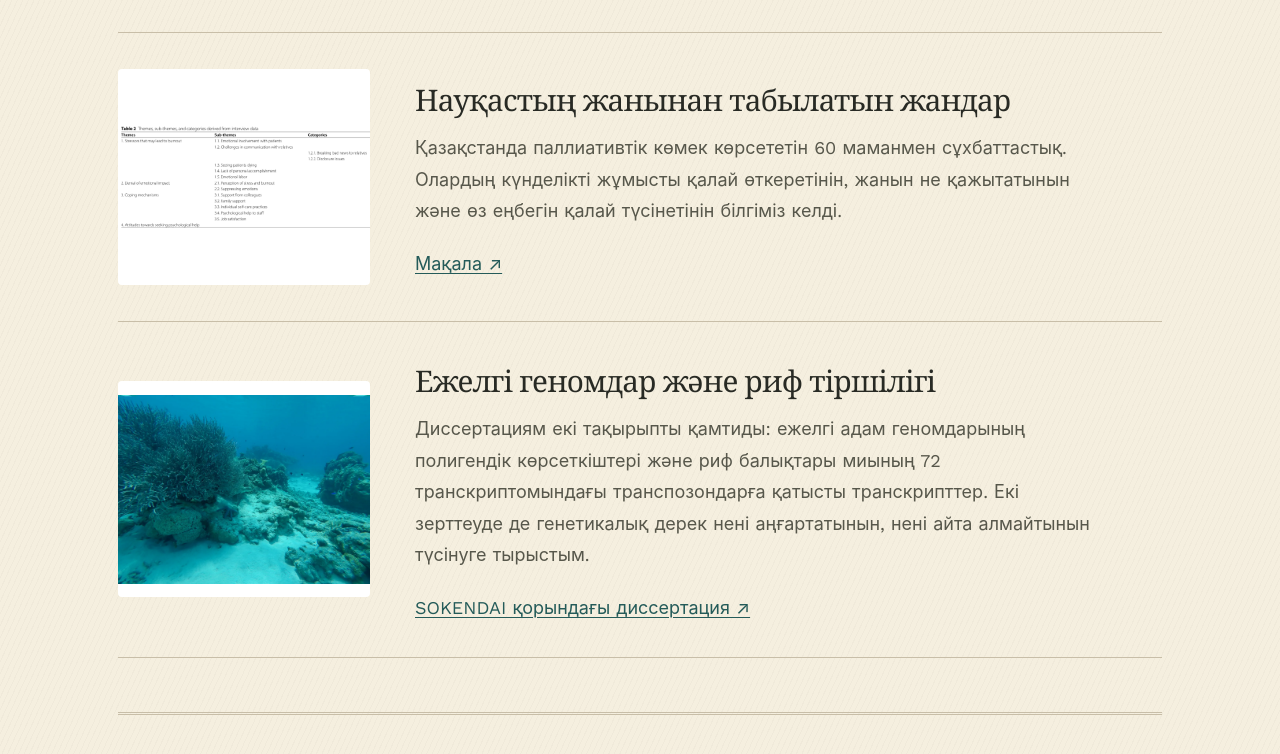
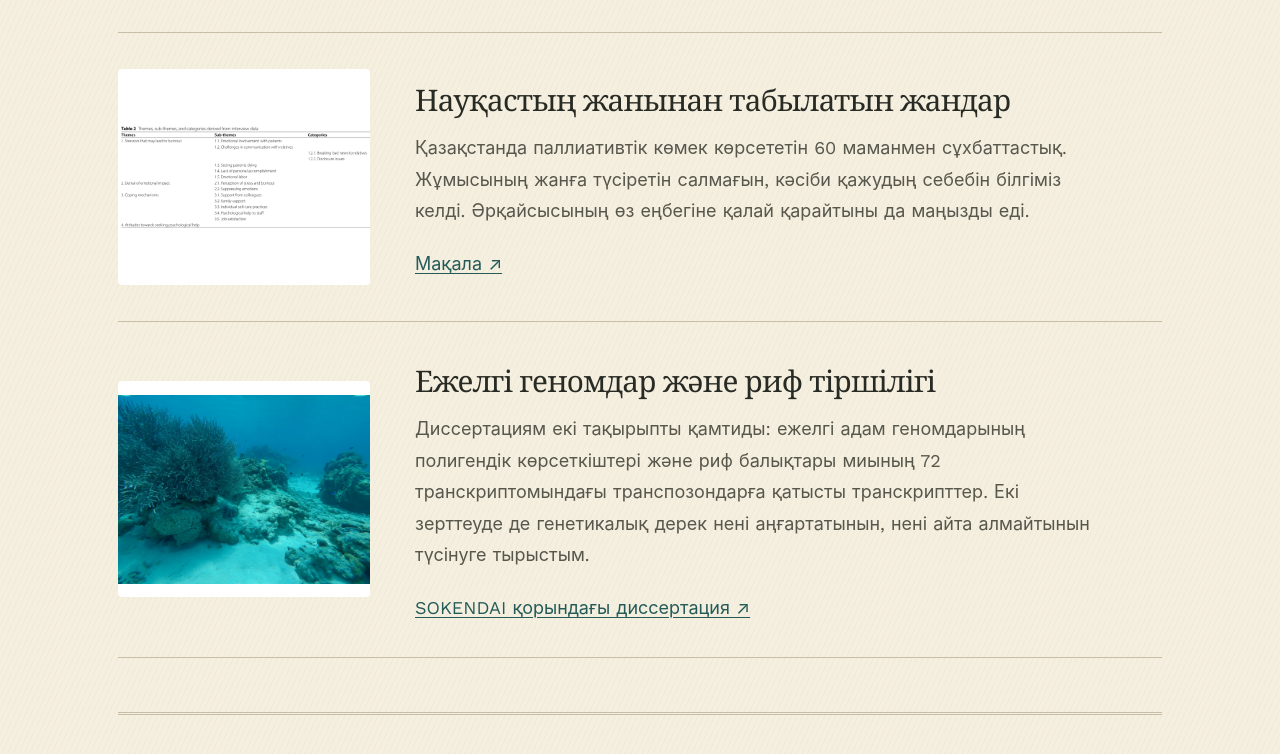
Before and after one commit to Kays3/Kays3.github.io, a Jekyll site: the page built from _pages/kk/index.md, in a window 1280 px wide and 900 px high, scrolled down 2132 px, cut to the strip 123-877 px from the top of the window. Built offline with Jekyll 4.4.1, drawn with Linux system fonts in a browser that asks for light colours; a style sheet for code colours, icons or effects is not loaded.

Commit message:
Refine Kazakh passage on palliative care

```diff
--- a/_pages/kk/index.md
+++ b/_pages/kk/index.md
@@ -19,7 +19,7 @@ banner_quote_source: "https://podcasts.apple.com/ca/podcast/aldous-huxley-there-
 <a href="{{ site.baseurl }}/kk/research/#polygenic-risk"><strong>Ежелгі геномдар және полигендік көрсеткіштер</strong><small>Қазіргі полигендік көрсеткіш ежелгі ДНҚ туралы не айта алады? Оны қолданудың шегі қайда?</small><b aria-hidden="true">→</b></a>
 <a href="{{ site.baseurl }}/kk/research/#ocean-acidification"><strong>Мұхиттың қышқылдануы және транспозондар (TE)</strong><small>CO₂ көбейгенде транспозондарға қатысты тізбектердің экспрессиясы қалай өзгереді?</small><b aria-hidden="true">→</b></a></div></section>
 <section class="reading-section"><h2>Мақалаларым мен диссертациямнан</h2><article class="reading-study"><img src="{{ site.baseurl }}/images/research/h-pylori-almaty-resistance.png" alt="Алматыдағы антибиотиктерге төзімділік" loading="lazy"><div><h3>Алматыдағы антибиотиктерге төзімділік</h3><p>Зерттеуге 150 науқас қатысты. Біз H. pylori бактериясының 86 тірі өсіндісін бөліп алып, антибиотиктерге сезімталдығын тексердік. Осылай жиналған жергілікті деректерді көршілес өңірлердегі зерттеулермен салыстырдық.</p><a href="https://doi.org/10.3389/fmicb.2026.1747006">Мақала ↗</a></div></article>
-<article class="reading-study"><img src="{{ site.baseurl }}/images/papers/palliative-care-themes.png" alt="Науқастың жанынан табылатын жандар" loading="lazy"><div><h3>Науқастың жанынан табылатын жандар</h3><p>Қазақстанда паллиативтік көмек көрсететін 60 маманмен сұхбаттастық. Олардың күнделікті жұмысты қалай өткеретінін, жанын не қажытатынын және өз еңбегін қалай түсінетінін білгіміз келді.</p><a href="https://doi.org/10.1186/s12904-025-01798-z">Мақала ↗</a></div></article>
+<article class="reading-study"><img src="{{ site.baseurl }}/images/papers/palliative-care-themes.png" alt="Науқастың жанынан табылатын жандар" loading="lazy"><div><h3>Науқастың жанынан табылатын жандар</h3><p>Қазақстанда паллиативтік көмек көрсететін 60 маманмен сұхбаттастық. Жұмысының жанға түсіретін салмағын, кәсіби қажудың себебін білгіміз келді. Әрқайсысының өз еңбегіне қалай қарайтыны да маңызды еді.</p><a href="https://doi.org/10.1186/s12904-025-01798-z">Мақала ↗</a></div></article>
 <article class="reading-study"><img src="{{ site.baseurl }}/images/research/aka-island-coral-turtle.webp" alt="Ежелгі геномдар және риф тіршілігі" loading="lazy"><div><h3>Ежелгі геномдар және риф тіршілігі</h3><p>Диссертациям екі тақырыпты қамтиды: ежелгі адам геномдарының полигендік көрсеткіштері және риф балықтары миының 72 транскриптомындағы транспозондарға қатысты транскрипттер. Екі зерттеуде де генетикалық дерек нені аңғартатынын, нені айта алмайтынын түсінуге тырыстым.</p><a href="https://ir.soken.ac.jp/records/2000266">SOKENDAI қорындағы диссертация ↗</a></div></article></section>
 <section class="reading-section" id="current"><h2>Бүгінгі ізденісім</h2><p>Хоккайдо университетінде ұсақ жасушалы өкпе обырының тіндерін және кеңістіктік молекулалық деректерін зерттеймін. Geneformer моделі әрі қарай тексеретін гендерді таңдауға көмектеседі. Болжамын әр донордың нәтижесімен және тін деректерімен салыстырамын.</p><p><a href="{{ site.baseurl }}/kk/research/#digital-pathology">Зерттеулерім туралы →</a></p></section>
 <section class="reading-next"><div><h2>Ынтымақтастық</h2><p>Нені білгіңіз келеді? Қолыңызда қандай дерек не үлгі бар? Жазыңыз, әңгімені содан бастайық.</p></div><a href="{{ site.baseurl }}/kk/contact/">Хабарласу →</a></section>
```
